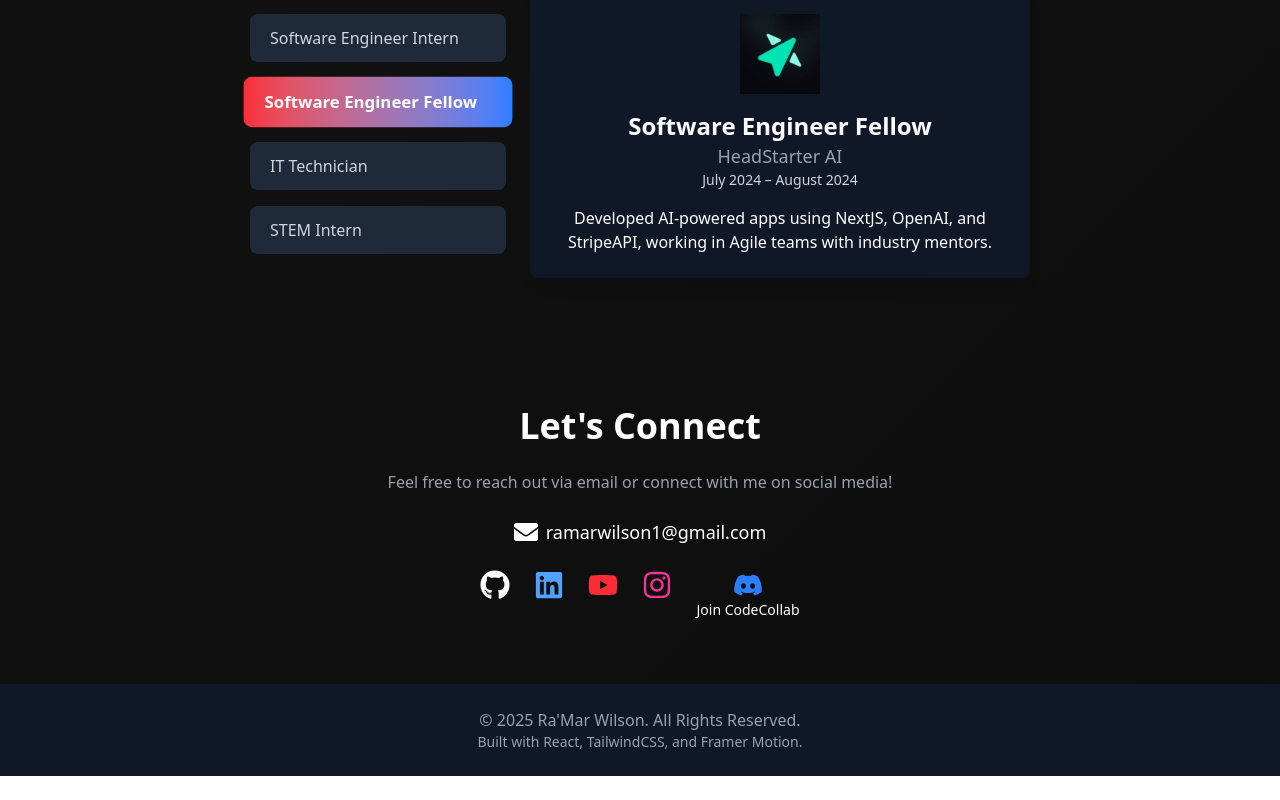
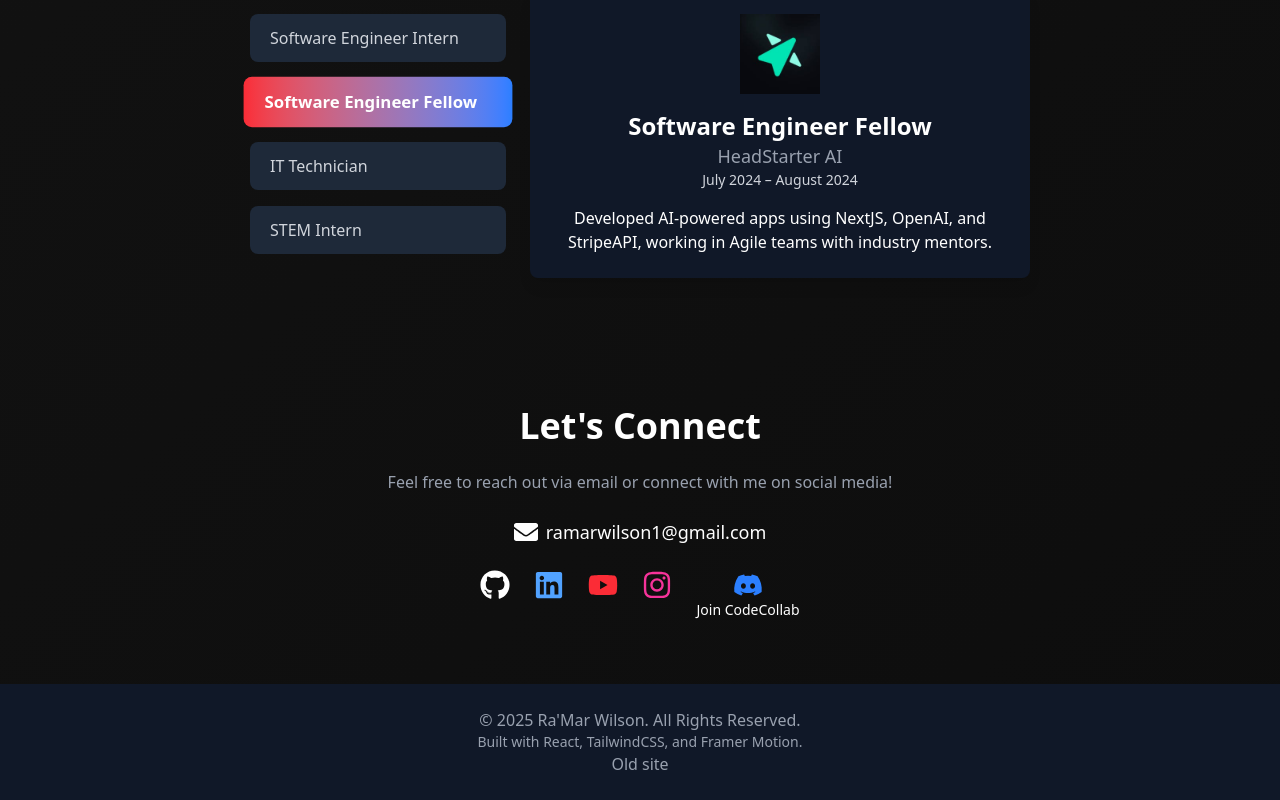
Before and after one commit to RaMarWilson1/portfolio, a React (Vite) app: page / in a window 1280 px wide. Shown: the part 3036-3836 px from the top of the page. Before the commit the page ends 3812 px from the top, so only its background shows below. Built offline with nearby package versions, Linux system fonts and the light colour scheme.

Commit message:
Added older site button

```diff
--- a/src/components/Footer.jsx
+++ b/src/components/Footer.jsx
@@ -5,6 +5,9 @@ const Footer = () => {
     <footer className="w-full bg-gray-900 text-gray-400 text-center py-6">
       <p>&copy; {new Date().getFullYear()} Ra'Mar Wilson. All Rights Reserved.</p>
       <p className="text-sm">Built with React, TailwindCSS, and Framer Motion.</p>
+      <a href="https://ramarwilson1.github.io/" target="_blank" rel="noopener noreferrer">
+        Old site
+      </a>
     </footer>
   );
 };
```
